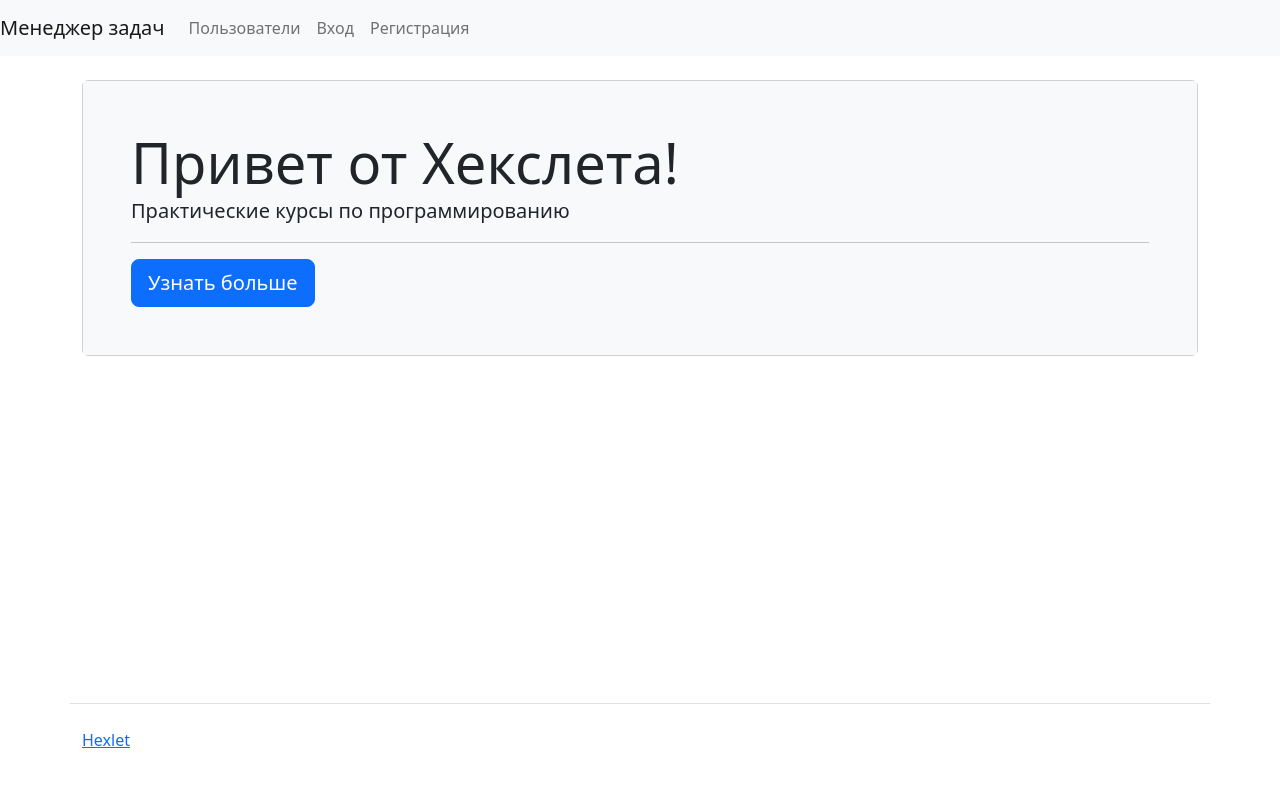
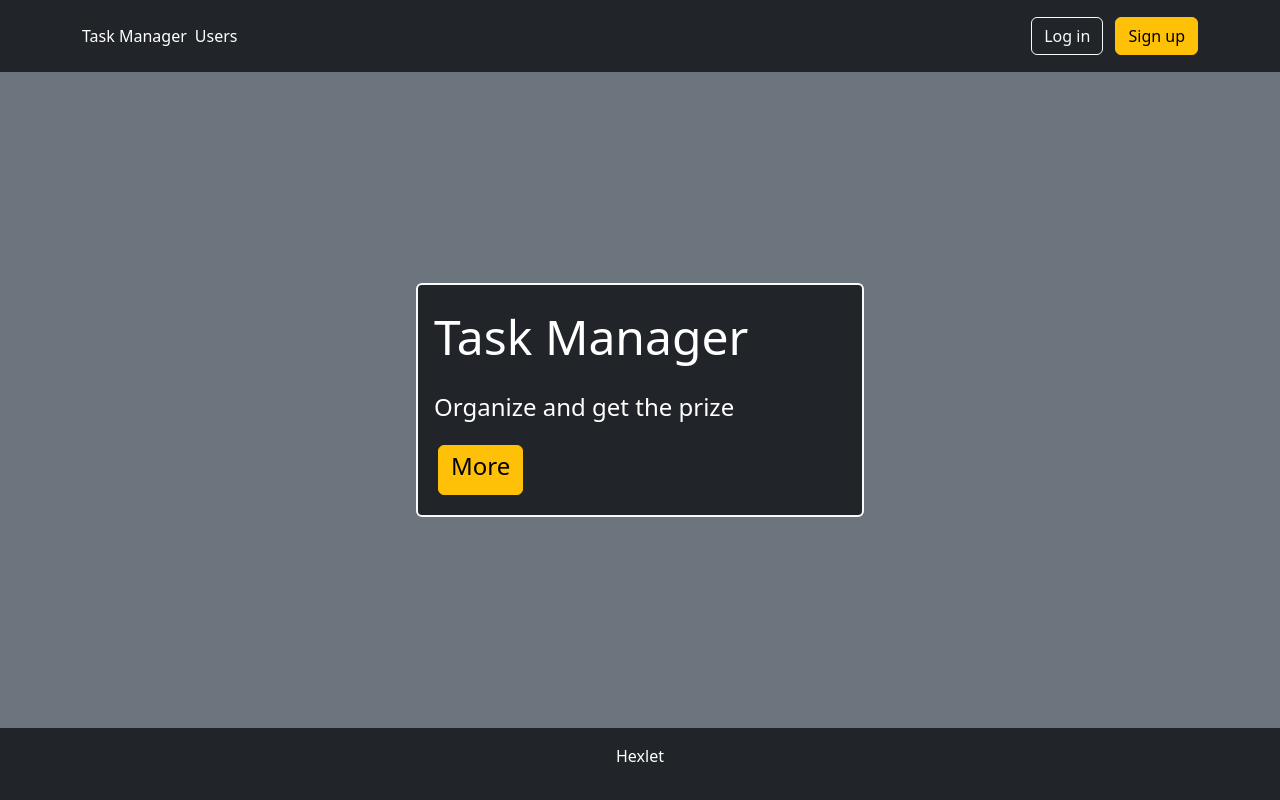
Before and after one commit to ikhanter/python-project-52, a Django app: template task_manager/templates/index.html in a window 1280 px wide. Run offline with Django 4.2, Linux system fonts and the light colour scheme; the template is opened without the code that fills it: most values are stand-ins (such as "Sample title", 1, 10 or a date in 2020); some libraries are stand-ins or nearby versions.

Commit message:
start page and i18n

```diff
--- /dev/null
+++ b/task_manager/templates/base.html
@@ -0,0 +1,18 @@
+<!DOCTYPE html>
+
+{% load django_bootstrap5 %}
+{%  load i18n %}
+{% bootstrap_css %}
+
+{% bootstrap_messages %}
+
+<html>
+    <head>
+        <title>{{ title }}</title>
+    </head>
+    <body class="d-flex flex-column bg-secondary" style="height: 100vh;">
+        {% include 'header.html' %}
+        {% block content %}{% endblock %}
+        {% include 'footer.html' %}
+    </body>
+</html>
--- /dev/null
+++ b/task_manager/templates/footer.html
@@ -0,0 +1,5 @@
+<div class="container-fluid text-bg-dark p-1">
+    <footer class="footer py-1 my-2">
+        <p class="text-center text-body-secondary"><a href="https://ru.hexlet.io" class="nav-link px-2 text-white">Hexlet</a></p>
+    </footer>
+</div>
--- /dev/null
+++ b/task_manager/templates/header.html
@@ -0,0 +1,24 @@
+{% load django_bootstrap5 %}
+{% load i18n %}
+{% bootstrap_css %}
+
+{% bootstrap_messages %}
+
+<header class="p-3 text-bg-dark">
+    <div class="container">
+      <div class="d-flex flex-wrap align-items-center justify-content-center justify-content-lg-start">
+        <a href="/" class="d-flex align-items-center mb-2 mb-lg-0 text-white text-decoration-none">
+          {% trans "Task Manager" %}
+        </a>
+
+        <ul class="nav col-12 col-lg-auto me-lg-auto mb-2 justify-content-center mb-md-0">
+          <li><a href="#" class="nav-link px-2 text-white">{% trans "Users" %}</a></li>
+        </ul>
+
+        <div class="text-end">
+          <button type="button" class="btn btn-outline-light me-2">{% trans "Log in" %}</button>
+          <button type="button" class="btn btn-warning">{% trans "Sign up" %}</button>
+        </div>
+      </div>
+    </div>
+  </header>
--- a/task_manager/templates/index.html
+++ b/task_manager/templates/index.html
@@ -1,63 +1,23 @@
-<!DOCTYPE html>
+{% extends 'base.html' %}
+{% load i18n %}
 
-<html lang="ru-ru">
-    <head>
-        <meta name="viewport" content="width=device-width, initial-scale=1, shrink-to-fit=no">
-        <title>Менеджер задач Hexlet</title>
-        <link crossorigin="anonymous" href="https://cdn.jsdelivr.net/npm/bootstrap@5.2.3/dist/css/bootstrap.min.css" integrity="sha384-rbsA2VBKQhggwzxH7pPCaAqO46MgnOM80zW1RWuH61DGLwZJEdK2Kadq2F9CUG65" rel="stylesheet">
-        <script crossorigin="anonymous" integrity="sha384-kenU1KFdBIe4zVF0s0G1M5b4hcpxyD9F7jL+jjXkk+Q2h455rYXK/7HAuoJl+0I4" src="https://cdn.jsdelivr.net/npm/bootstrap@5.2.3/dist/js/bootstrap.bundle.min.js"></script>
-    </head>
-    <body class="d-flex flex-column min-vh-100">
-        <nav class="navbar navbar-expand-lg navbar-light bg-light">
-            <a class="navbar-brand" href="/">Менеджер задач</a>
-            <button class="navbar-toggler" data-toggle="collapse" data-target="#navbarToggleExternalContent">
-                <span class="navbar-toggler-icon"></span>
+{% block content %}
+<div class="d-flex flex-grow-1 align-items-center justify-content-center">
+    <div class="d-flex flex-column p-3 bg-dark border border-light border-2 rounded"
+        style="min-height: 10vh; min-width: 35vw; max-width: 50vw;">
+        <div class="flex-column">
+            <div class="text-white text-start" style="font-size: 3em;">
+                <p>{% trans "Task Manager" %}</p>
+            </div>
+            <div class="text-white" style="font-size: 1.5em; height: 50%;">
+                <p>{% trans "Organize and get the prize" %}</p>
+            </div>
+        </div>
+        <div class="d-flex align-items-end p-1">
+            <button type="link" class="btn btn-warning">
+                <h4>{% trans "More" %}</h4>
             </button>
-            <div class="collapse navbar-collapse" id="navbarToggleExternalContent">
-                <ul class="navbar-nav mr-auto">
-                    <li class="nav-item">
-                        <a class="nav-link" href="/users/">Пользователи</a>
-                    </li>
-
-                </ul>
-                <ul class="navbar-nav">
-
-                    <li class="nav-item">
-                        <a class="nav-link" href="/login/">Вход</a>
-                    </li>
-                    <li class="nav-item">
-                        <a class="nav-link" href="/users/create/">Регистрация</a>
-                    </li>
-
-                </ul>
-            </div>
-        </nav>
-        <div class="container wrapper flex-grow-1">
-
-
-
-            <h1 class="my-4">
-
-
-            </h1>
-
-            <h1 class="my-4"></h1>
-            <div class="card">
-                <div class="card-body p-5 bg-light">
-                    <div class="display-4">Привет от Хекслета!</div>
-                    <p class="lead">Практические курсы по программированию</p>
-                    <hr>
-                    <a class="btn btn-primary btn-lg" href="https://ru.hexlet.io">Узнать больше</a>
-                </div>
-            </div>
-
         </div>
-        <footer>
-            <div class="container my-5 pt-4 border-top">
-                <a target="_blank" href="https://ru.hexlet.io">Hexlet</a>
-            </div>
-        </footer>
-
-
-    </body>
-</html>
+    </div>
+</div>
+{% endblock %}
--- a/task_manager/urls.py
+++ b/task_manager/urls.py
@@ -20,5 +20,5 @@ from task_manager import views
 
 urlpatterns = [
     path('admin/', admin.site.urls),
-    path('', views.IndexView.as_view()),
+    path('', views.IndexView.as_view(), name='index'),
 ]
--- a/task_manager/views.py
+++ b/task_manager/views.py
@@ -1,5 +1,6 @@
 from django.shortcuts import render
 from django.views import View
+from django.utils.translation import gettext_lazy
 
 
 class IndexView(View):
```
Also changed, not shown: task_manager/settings.py (+11 -1 lines), task_manager/locale/en_US/LC_MESSAGES/django.po (added), task_manager/locale/ru_RU/LC_MESSAGES/django.po (added), 2 other files.
